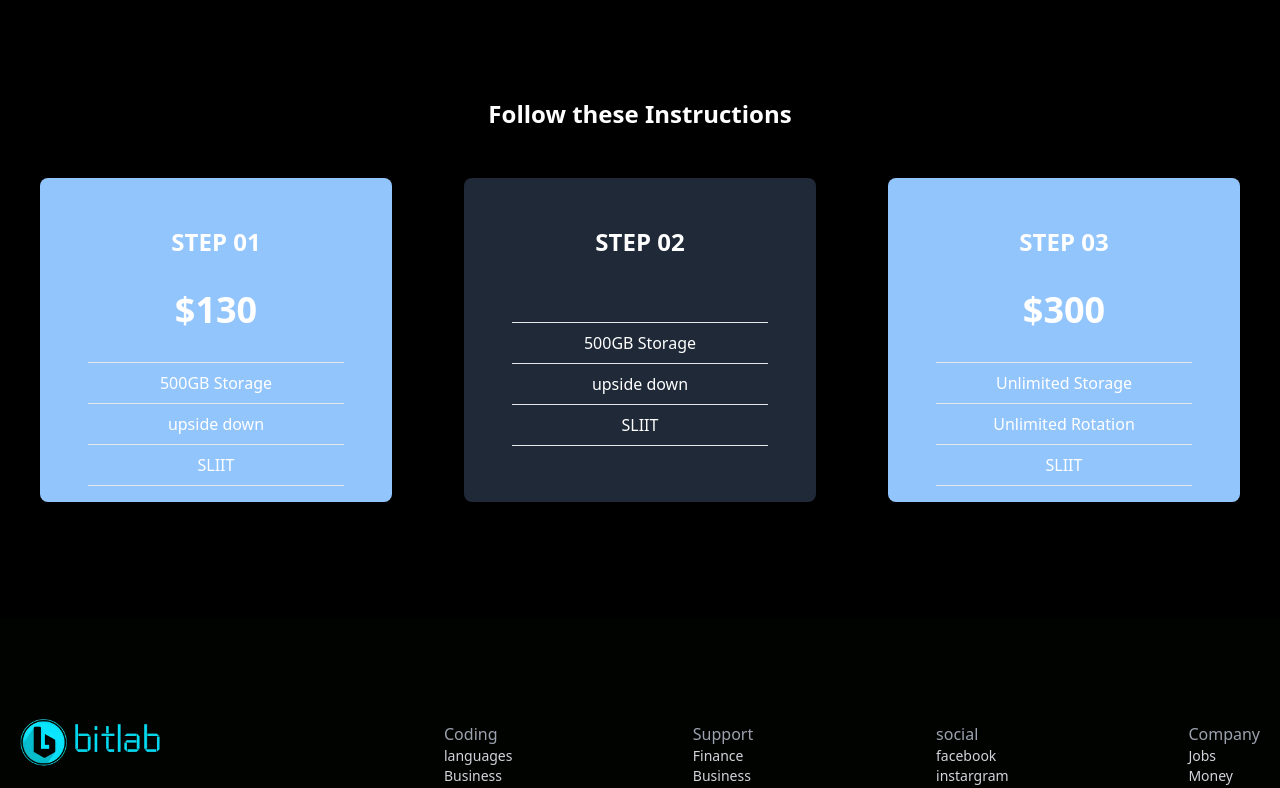
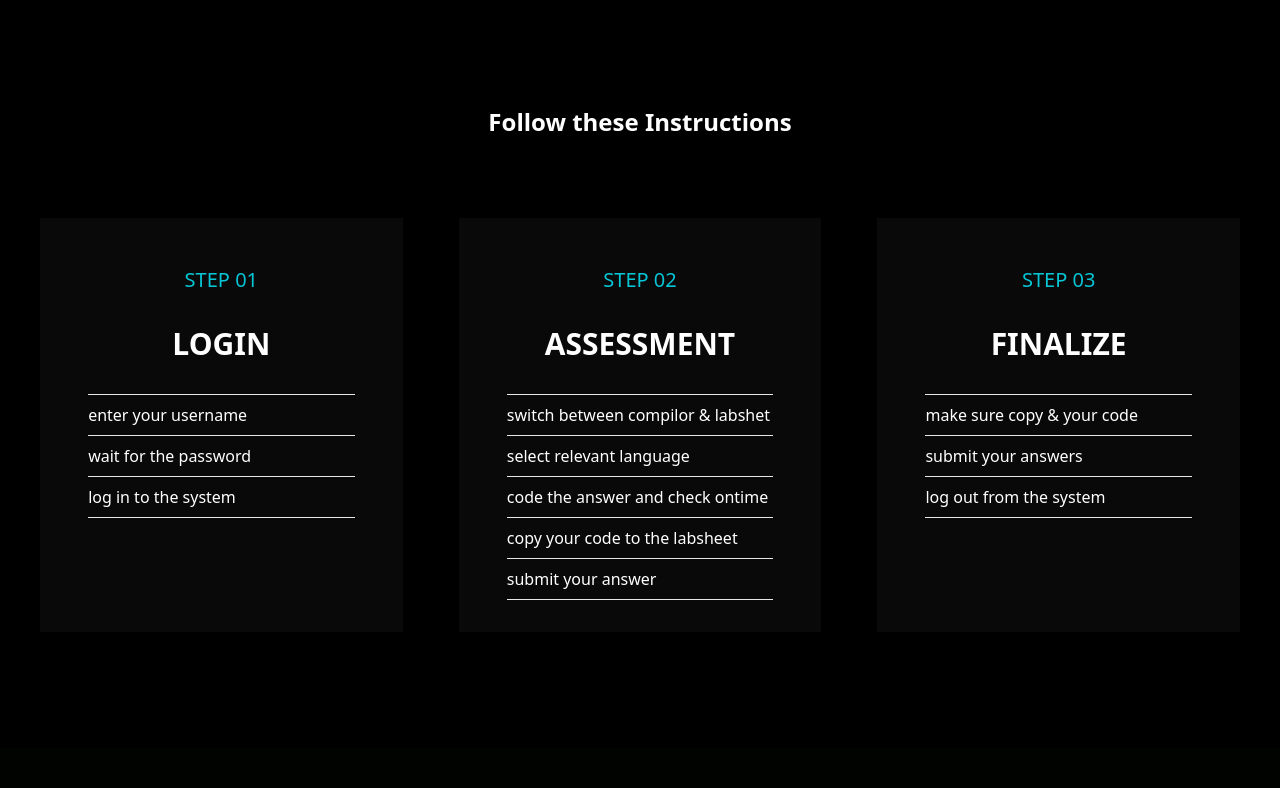
Before and after one commit to AnjanaPrabhath/BitLab, a React (Create React App) app in the folder frontend/: page / in a window 1280 px wide. Shown: the part 652-1440 px from the top of the page. Built offline with nearby package versions, Linux system fonts and the light colour scheme.

Commit message:
landing page completed

```diff
--- a/frontend/src/Components/Hero.jsx
+++ b/frontend/src/Components/Hero.jsx
@@ -47,37 +47,40 @@ const Hero = () => {
         {/* Instructions */}
 
         <div className='w-full py-[100px] bg-black'>
-          <h2 className='text-2xl text-center pb-8  font-semibold'>Follow these Instructions</h2>
-          <div className='max-w-[1240px] mx-auto grid md:grid-cols-3 gap-8' >
-              <div className='w-[90%] mx-auto bg-blue-300 shadow-xl flex flex-col p-4 my-4 rounded-lg hover:scale-105 duration-300'>
+          <h2 className='text-2xl text-center pb-8 py-2 font-semibold mb-8'>Follow these Instructions</h2>
+          <div className='max-w-[1240px] mx-auto grid md:grid-cols-3 gap-4' >
+              <div className='w-[90%] mx-auto bg-[#090909] shadow-xl flex flex-col p-4 my-4 hover:scale-105 duration-500 '>
 
-                  <h2 className='text-2xl font-bold text-center py-8'>STEP 01</h2>
-                  <p className='text-center text-4xl font-bold'>$130</p>
-                  <div className='text-center font-medium '>
-                    <p className='border-b mx-8 py-2 mt-8 border-t'>500GB Storage</p>
-                    <p className='border-b mx-8 py-2'>upside down</p>
-                    <p className='border-b mx-8 py-2'>SLIIT</p>
+                  <h2 className='text-xl font-extralight text-center py-8 text-[#06C6D5]'>STEP 01</h2>
+                  <p className='text-center text-3xl font-bold'>LOGIN</p>
+                  <div className=' font-light mb-4'>
+                    <p className='border-b mx-8 py-2 mt-8 border-t'>enter your username</p>
+                    <p className='border-b mx-8 py-2'>wait for the password</p>
+                    <p className='border-b mx-8 py-2'>log in to the system</p>
                   </div>
 
               </div>
-              <div className='w-[90%] mx-auto bg-gray-800 shadow-xl flex flex-col p-4 my-4 rounded-lg hover:scale-105 duration-300 border-white'>
+              <div className='w-[90%] mx-auto bg-[#090909] shadow-xl flex flex-col p-4 my-4 hover:scale-105 duration-500  '>
 
-                  <h2 className='text-2xl font-bold text-center py-8'>STEP 02</h2>
-                  <div className='text-center font-medium '>
-                    <p className='border-b mx-8 py-2 mt-8 border-t'>500GB Storage</p>
-                    <p className='border-b mx-8 py-2'>upside down</p>
-                    <p className='border-b mx-8 py-2'>SLIIT</p>
+                  <h2 className='text-xl font-extralight text-center py-8 text-[#06C6D5]'>STEP 02</h2>
+                  <p className='text-center text-3xl font-bold'>ASSESSMENT</p>
+                  <div className=' font-light mb-4'>
+                    <p className='border-b mx-8 py-2 mt-8 border-t'>switch between compilor & labshet</p>
+                    <p className='border-b mx-8 py-2'>select relevant language </p>
+                    <p className='border-b mx-8 py-2'>code the answer and check ontime</p>
+                    <p className='border-b mx-8 py-2'>copy your code to the labsheet</p>
+                    <p className='border-b mx-8 py-2'>submit your answer</p>
                   </div>
 
               </div>
-              <div className='w-[90%] mx-auto bg-blue-300 shadow-xl flex flex-col p-4 my-4 rounded-lg hover:scale-105 duration-300'>
+              <div className='w-[90%] mx-auto bg-[#090909] shadow-xl flex flex-col p-4 my-4 hover:scale-105 duration-500  '>
 
-                  <h2 className='text-2xl font-bold text-center py-8'>STEP 03</h2>
-                  <p className='text-center text-4xl font-bold'>$300</p>
-                  <div className='text-center font-medium '>
-                    <p className='border-b mx-8 py-2 mt-8 border-t'>Unlimited Storage</p>
-                    <p className='border-b mx-8 py-2'>Unlimited Rotation</p>
-                    <p className='border-b mx-8 py-2'>SLIIT</p>
+                  <h2 className='text-xl font-extralight text-center py-8 text-[#06C6D5]'>STEP 03</h2>
+                  <p className='text-center text-3xl font-bold'>FINALIZE</p>
+                  <div className=' font-light mb-4'>
+                    <p className='border-b mx-8 py-2 mt-8 border-t'>make sure copy & your code</p>
+                    <p className='border-b mx-8 py-2'>submit your answers</p>
+                    <p className='border-b mx-8 py-2'>log out from the system</p>
                   </div>
 
               </div>
```
